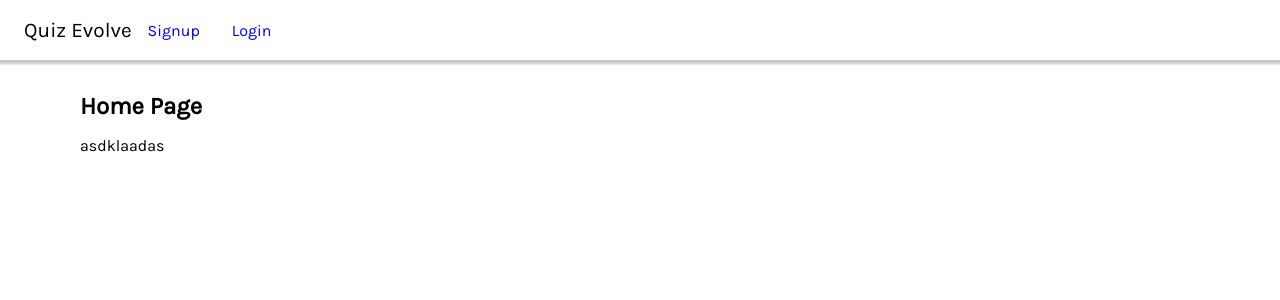
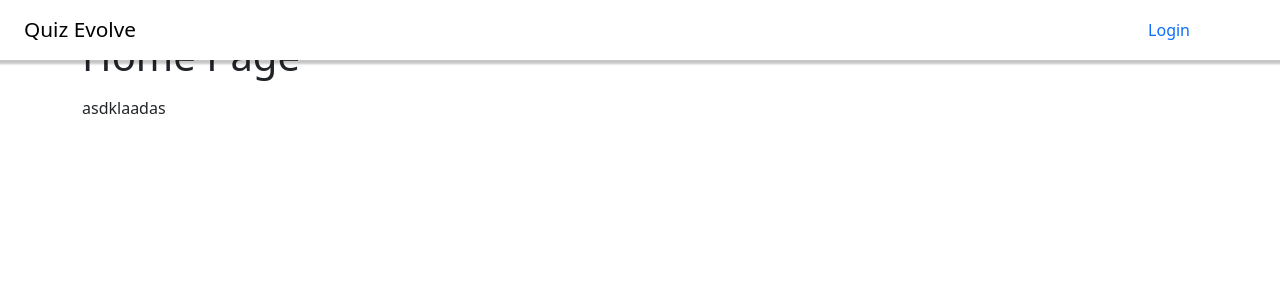
Before and after one commit to Bioneisme/nodejs-graphql-mongodb, a React (Create React App) app in the folder client/: page / in a window 1280 px wide. Shown: the top 300 px of the page. Built offline with nearby package versions, Linux system fonts and the light colour scheme.

Commit message:
navbar redesign

```diff
--- a/client/src/components/Nav/index.js
+++ b/client/src/components/Nav/index.js
@@ -2,6 +2,8 @@ import {useState, useEffect} from "react";
 import Auth from "../../utils/auth";
 import {Link} from "react-router-dom";
 import "../../styles/navbar.css"
+
+import 'bootstrap/dist/css/bootstrap.min.css';
 
 function Nav() {
     const [email, setEmail] = useState(null)
@@ -19,16 +21,16 @@ function Nav() {
     function showNavigation() {
         if (Auth.loggedIn()) {
             return (
-                <div className="navigation-menu">
+                <div className={isNavExpanded ? "navigation-menu expanded" : "navigation-menu mx-4"}>
                     <ul>
                         <li>
-                            <a href="/" onClick={() => Auth.logout()}>
-                                Logout
-                            </a>
+                            <Link to="/">
+                                { email }
+                            </Link>
                         </li>
                         <li>
-                            <a>
-                                {email}
+                            <a href="#" onClick={Auth.logout}>
+                                Logout
                             </a>
                         </li>
                     </ul>
@@ -36,13 +38,8 @@ function Nav() {
             );
         } else {
             return (
-                <div className={isNavExpanded ? "navigation-menu expanded" : "navigation-menu"}>
+                <div className={isNavExpanded ? "navigation-menu expanded" : "navigation-menu mx-4"}>
                     <ul>
-                        <li>
-                            <Link to="/signup">
-                                Signup
-                            </Link>
-                        </li>
                         <li>
                             <Link to="/login">
                                 Login
@@ -61,7 +58,6 @@ function Nav() {
                     Quiz Evolve
                 </span>
             </Link>
-
             <button className="hamburger" onClick={() => {
                 setIsNavExpanded(!isNavExpanded)
             }}>
--- a/client/src/styles/navbar.css
+++ b/client/src/styles/navbar.css
@@ -3,7 +3,7 @@
     width: 100%;
     display: flex;
     align-items: center;
-    position: relative;
+    position: fixed;
     padding: 0.5rem;
     background-color: #fff;
     color: black;
@@ -19,11 +19,13 @@
 
 .navigation-menu {
     margin-left: auto;
+    position: absolute;
+    top: 30%;
+    right: 50px;
 }
 
 .navigation-menu ul {
     display: flex;
-    padding: 0;
 }
 
 .navigation-menu li {
@@ -70,6 +72,11 @@
 }
 
 @media screen and (max-width: 768px) {
+    .navigation-menu {
+        position: unset;
+        right: 0;
+        top: 100%;
+    }
     .navigation-menu ul {
         position: absolute;
         top: 60px;
```
